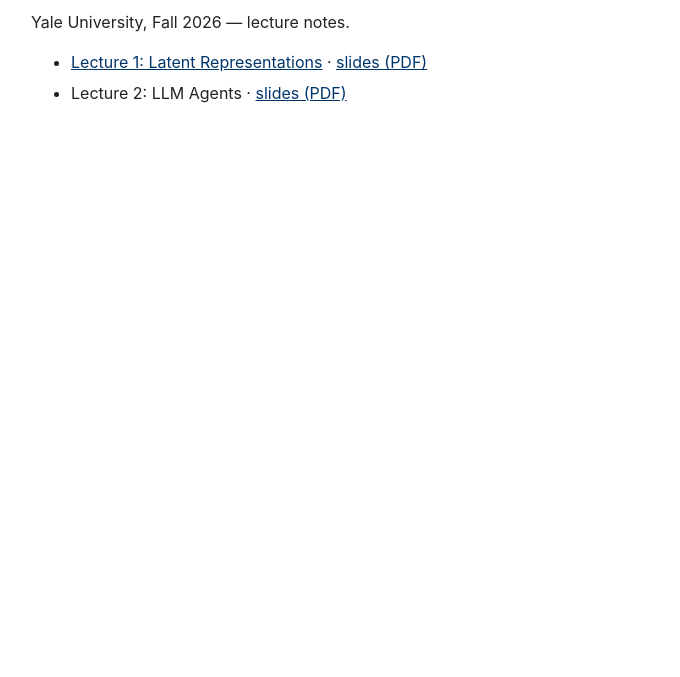
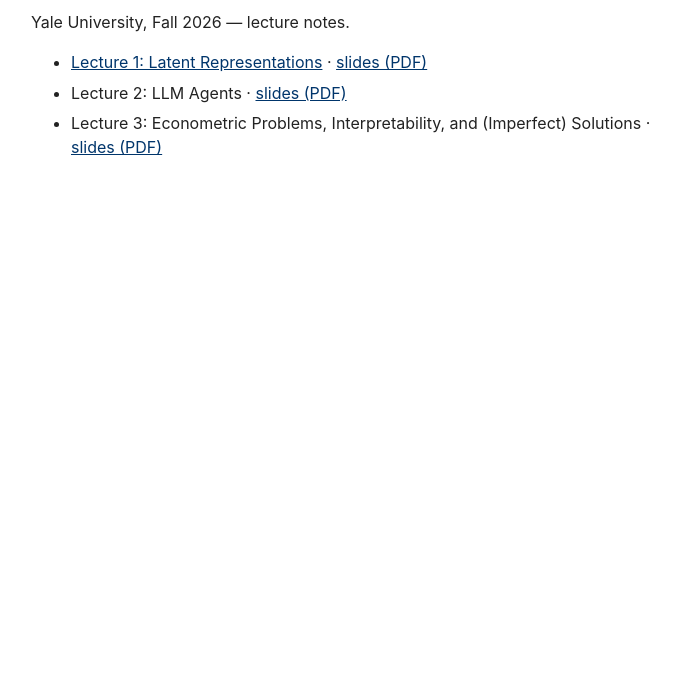
Before and after one commit to jiezhouecon/ai-in-economics-notes, a plain HTML site: page index.html in a window 1280 px wide. Shown: the part 123-800 px from the top of the page, without its empty margins (289-969 px from the left). Drawn offline with Linux system fonts and the light colour scheme.

Commit message:
Add Lecture 3 slides (150 pages)
Co-Authored-By: Claude Opus 5.5 <noreply@anthropic.com>

```diff
--- a/index.html
+++ b/index.html
@@ -5,4 +5,5 @@ h1{color:#00356B;font-weight:600}a{color:#00356B}li{margin:.4rem 0}</style></hea
 <h1>AI in Economics</h1><p>Yale University, Fall 2026 — lecture notes.</p><ul>
 <li><a href="lec1.html">Lecture 1: Latent Representations</a> · <a href="slides/lec1.pdf">slides (PDF)</a></li>
 <li>Lecture 2: LLM Agents · <a href="slides/lec2.pdf">slides (PDF)</a></li>
+<li>Lecture 3: Econometric Problems, Interpretability, and (Imperfect) Solutions · <a href="slides/lec3.pdf">slides (PDF)</a></li>
 </ul></body></html>
```
Also changed, not shown: 1 other file.
